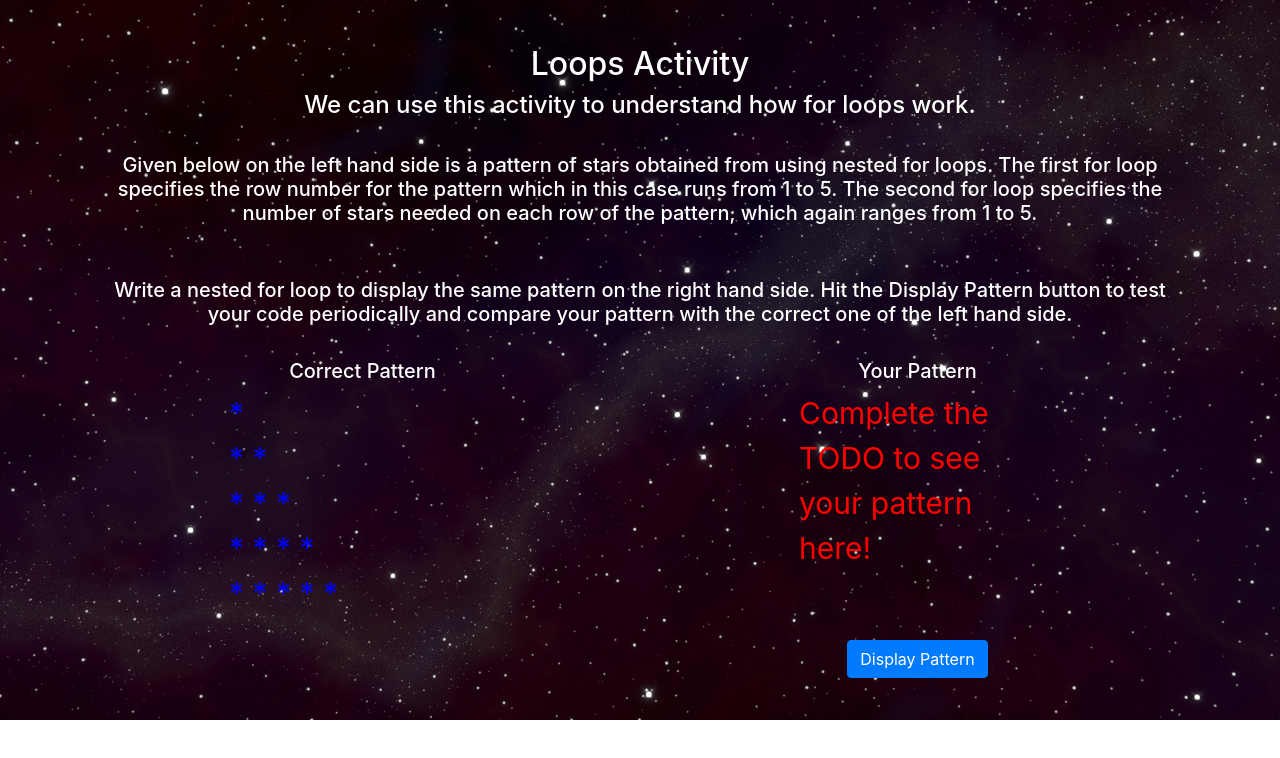
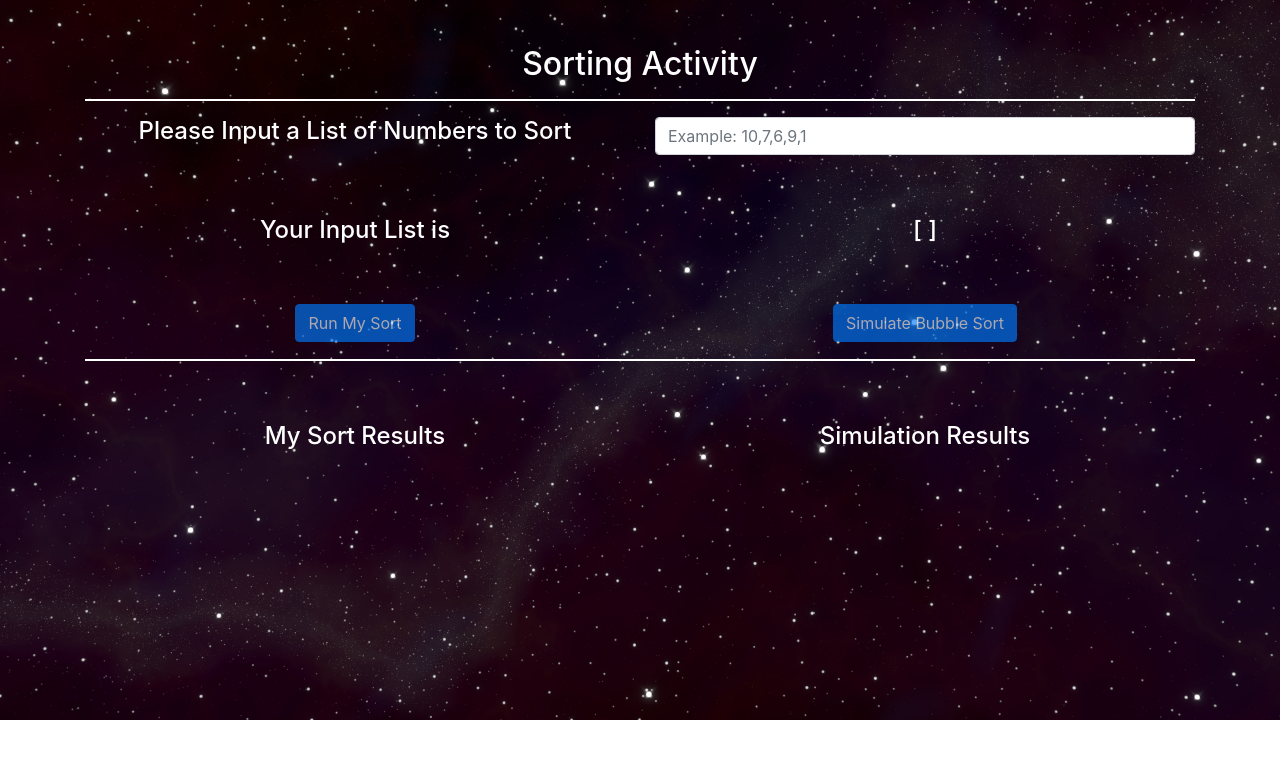
Before and after one commit to devansh2001/cs-sg-app, a React (Create React App) app: page / in a window 1280 px wide. Shown: the top 758 px of the page. Built offline with nearby package versions, Linux system fonts and the light colour scheme.

Commit message:
Added css changes to sorting page

```diff
--- a/src/App.js
+++ b/src/App.js
@@ -2,8 +2,9 @@ import logo from './logo.svg';
 import Space from './Images/space.jpg';
 import './App.css';
 import LoopsActivity from './components/LoopsActivity';
-import VariablesActivity from './components/VariableActivity'
-import ConditionalActivity from './components/ConditionalActivity'
+import VariablesActivity from './components/VariableActivity';
+import ConditionalActivity from './components/ConditionalActivity';
+import SortingActivity from './components/SortingActivity';
 
 function App() {
   return (
@@ -13,9 +14,10 @@ function App() {
         backgroundSize: "100%",
         backgroundRepeat: "no-repeat",
         height: "100vh",
-        color: "white"
+        color: "white",
+        overflow: "scroll"
       }}>
-      <LoopsActivity/>
+      <SortingActivity/>
     </div>
   );
 }
--- a/src/components/SortingActivity.js
+++ b/src/components/SortingActivity.js
@@ -195,14 +195,15 @@ class SortingActivity extends Component {
     render() {
         return (
             <div>
-                <Container>
+                <Container style={{textAlign: 'center'}}>
+                    <br/>
                     <h2>Sorting Activity</h2>
                     <hr/>
                     <Row>
                         <Col>
                             <Row>
                                 <Col>
-                                    Please Input a List of Numbers to Sort
+                                    <h4>Please Input a List of Numbers to Sort</h4>
                                 </Col>
                                 <Col>
                                     <InputGroup className='mb-3'>
@@ -210,15 +211,18 @@ class SortingActivity extends Component {
                                     </InputGroup>
                                 </Col>
                             </Row>
+                            <br/>
                             <Row>
                                 <Col>
-                                    Your Input List is
+                                    <h4>Your Input List is</h4>
                                 </Col>
                                 <Col>
+                                    <h4>
                                         [ {this.state.currentList.toString()} ]
+                                    </h4>
                                 </Col>
                             </Row>
-                            <hr/>
+                            <br/>
                             <Row>
                                 <Col>
                                     <Button disabled={!this.state.isInputValid} onClick={this.onRunSortClick}>
@@ -233,11 +237,14 @@ class SortingActivity extends Component {
                             </Row>
                         </Col>
                     </Row>
+
                     <hr/>
+                    <br/>
                     <Row>
                         <Col>
-                            My Sort Results
+                            <h4>My Sort Results</h4>
                                 <ul className={'sim-list'}>
+                                    <h4>
                                         <li>
                                             {
                                                 this.formatArray({
@@ -247,12 +254,15 @@ class SortingActivity extends Component {
                                                 })
                                             }
                                         </li>
+                                    </h4>
                                 </ul>
                         </Col>
                         <Col>
-                                Simulation Results
+                               <h4> Simulation Results</h4>
                                 <ul className={'sim-list'}>
+                                    <h4>
                                         { this.formatSimulationStates(this.state.simulationSteps) }
+                                    </h4>
                                 </ul>
 
                         </Col>
--- a/src/index.css
+++ b/src/index.css
@@ -20,3 +20,6 @@ code {
 .sim-list {
   list-style-type: none
 }
+hr {
+  border: 1px solid white;
+}
```
Lines whose indentation alone changed are shown as unchanged.
